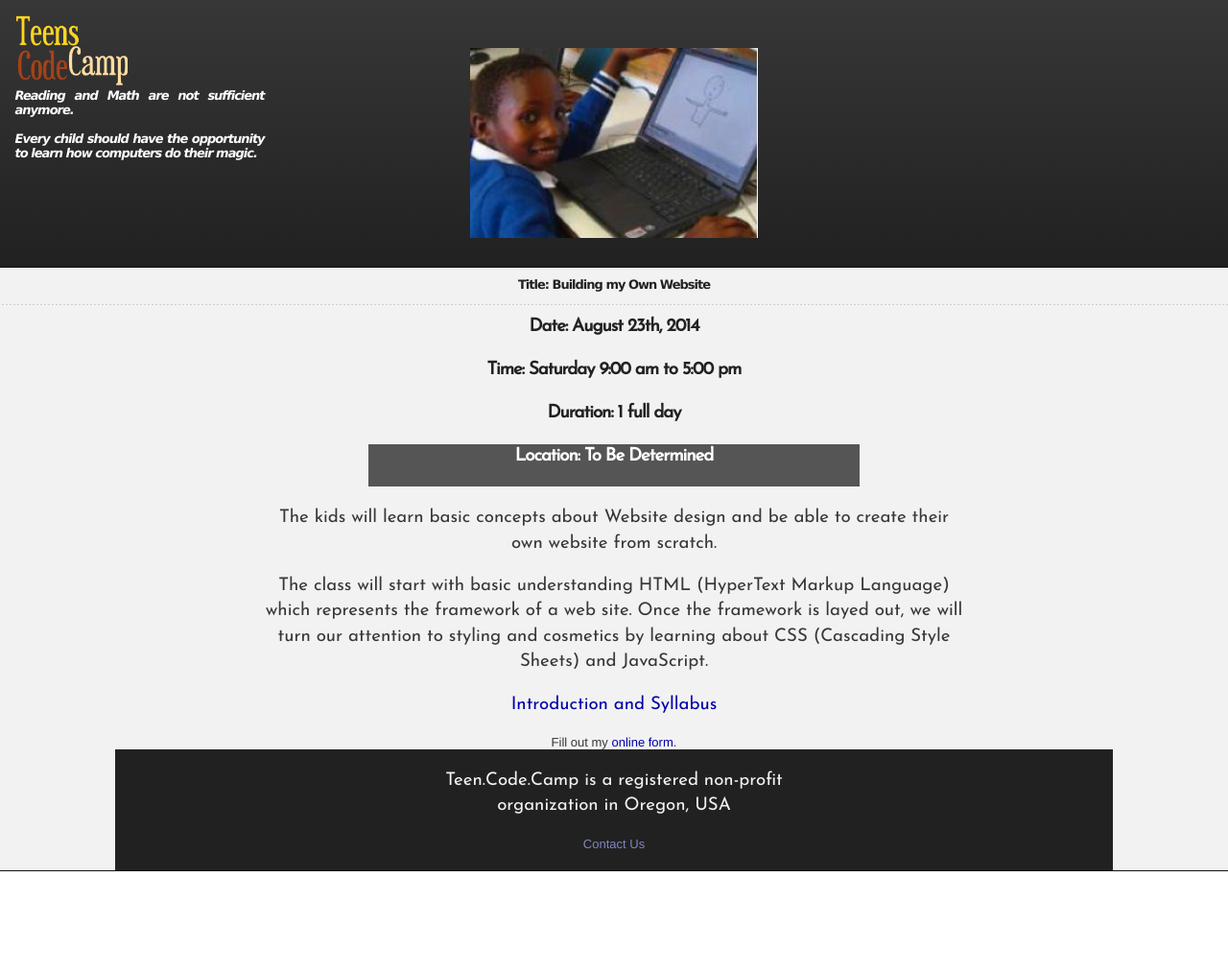
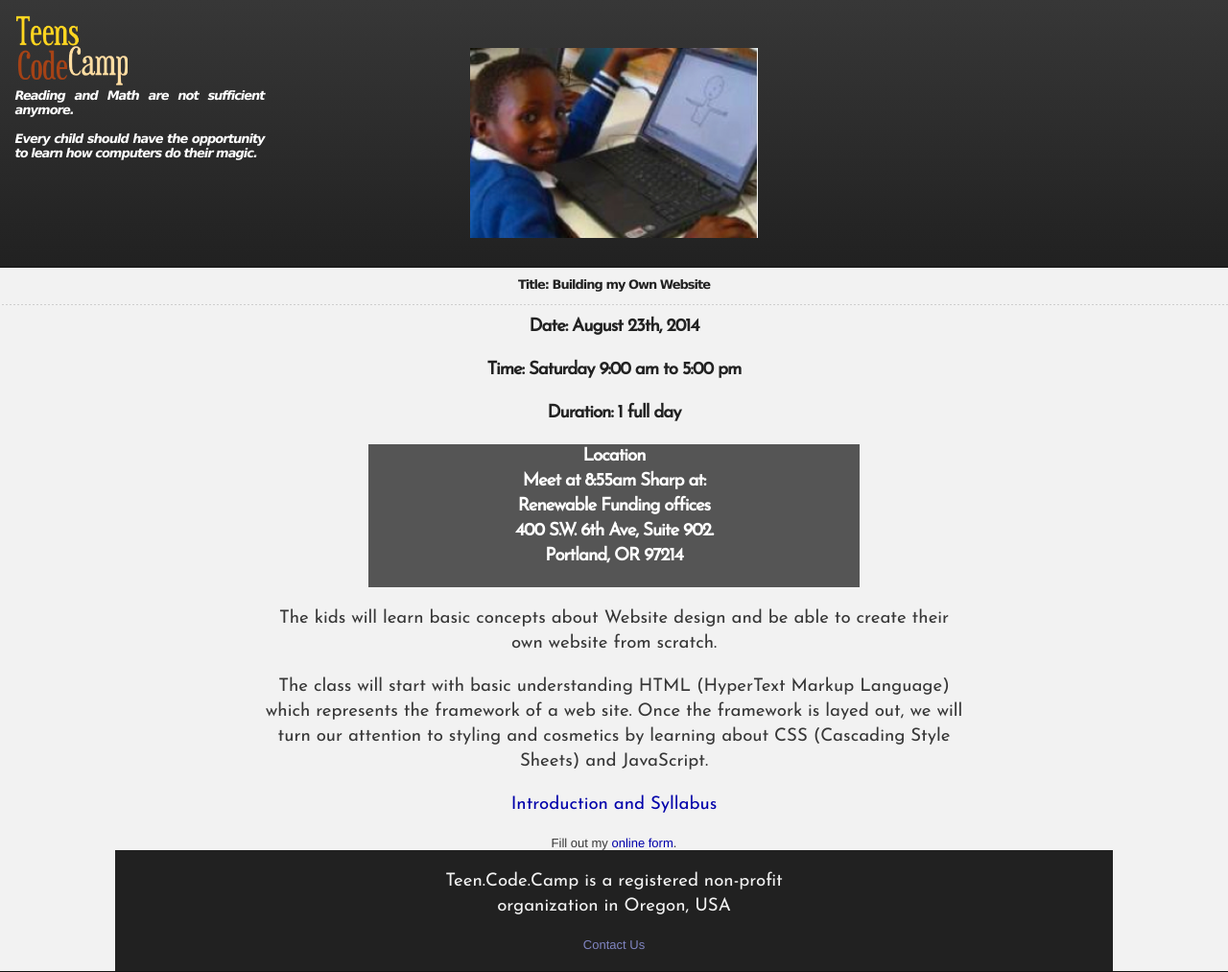
Before and after one commit to kidsonkode/kidsonkode.github.io, a Jekyll site: the page built from index.html, in a window 1280 px wide. Shown: the whole page at 96% size. Built offline with Jekyll 4.4.1, drawn with Linux system fonts in a browser that asks for light colours; nearby versions of some CDN libraries; Markdown is read by kramdown in place of the engine named in the settings; before the commit the page ends 908 px from its top, so only the background shows below that.

Commit message:
set location

```diff
--- a/index.html
+++ b/index.html
@@ -11,7 +11,11 @@ title: Teens Code Camp
     <p>Time: Saturday 9:00 am to 5:00 pm</p>
     <p>Duration: 1 full day</p>
     <p id="location" style="background-color: #555; width: 40%; color: white;">
-    Location: To Be Determined <br/>
+    Location <br/>
+    Meet at 8:55am Sharp at:<br/>
+    Renewable Funding offices<br/>
+    400 S.W. 6th Ave, Suite 902.  <br/>
+    Portland, OR 97214<br/>
     </p>
   </h2>
   <div style="width: 80em; margin:auto;">
```
Also changed, not shown: 1 other file.
